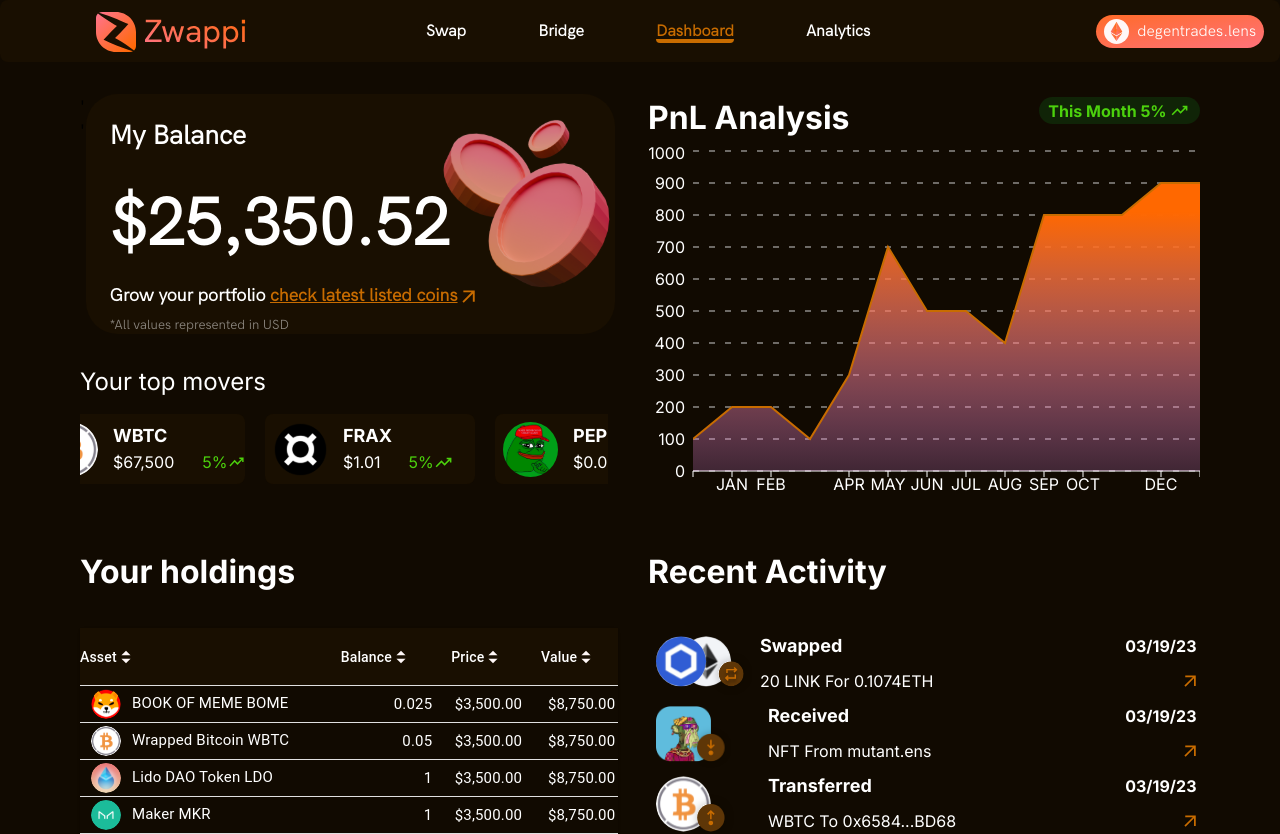
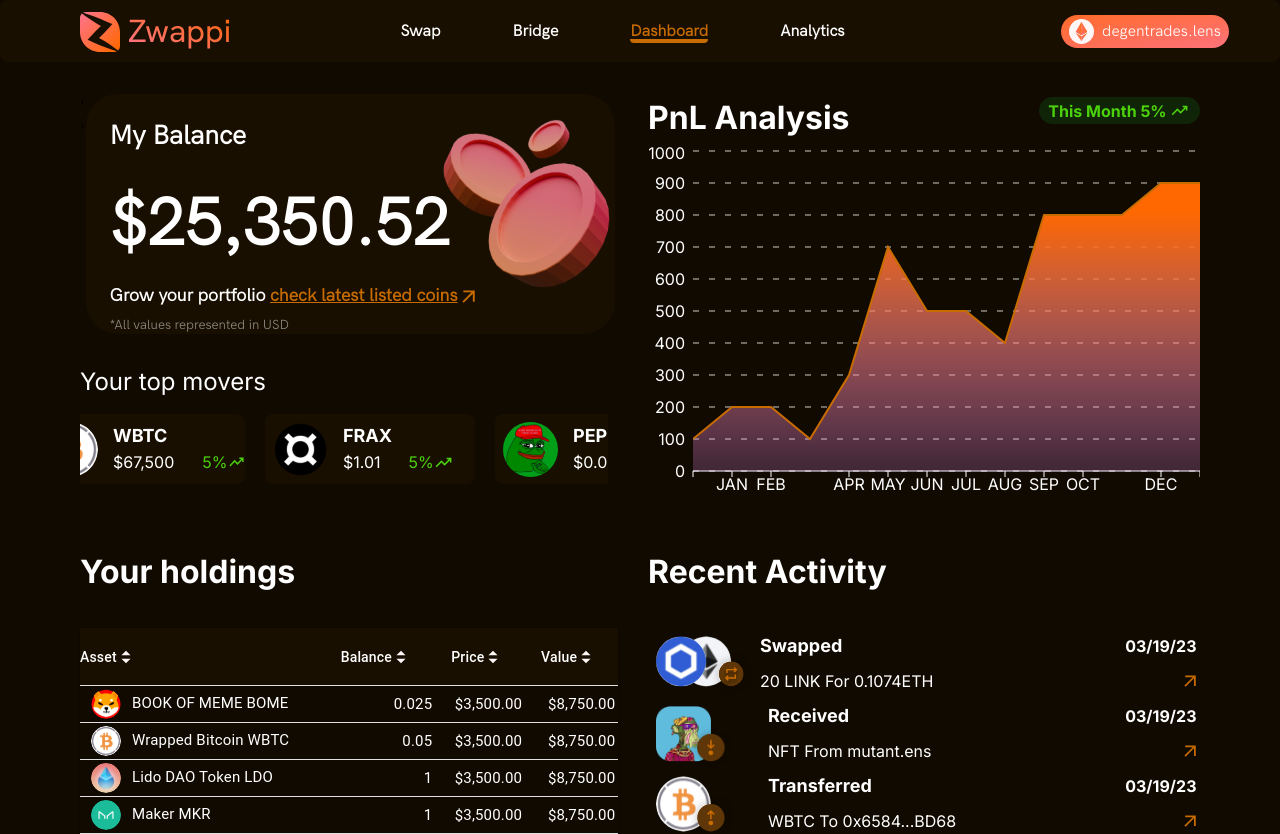
Before and after one commit to Fire-David116/trial-project-final, a Next.js app: page / in a window 1280 px wide. Shown: the top 834 px of the page. Built offline with nearby package versions, Linux system fonts and the light colour scheme.

Commit message:
updatedd

```diff
--- a/package.json
+++ b/package.json
@@ -21,6 +21,7 @@
     "npm": "^10.5.0",
     "react": "^18.2.0",
     "react-dom": "^18.2.0",
+    "react-helmet": "^6.1.0",
     "react-icons": "^5.0.1",
     "rechart": "^0.0.1",
     "recharts": "^2.12.3"
--- a/src/app/Navbar/Navbar.js
+++ b/src/app/Navbar/Navbar.js
@@ -30,7 +30,7 @@
     }, []);
     return (
         <nav class={`bg-custom-color border-gray-200 py-2.5 dark:bg-gray-900 z-50 rounded-lg ${isMobile ? "fixed top-0 left-0 right-0" : " "}`}>
-            <div class="flex flex-wrap items-center justify-between px-4 mx-auto">
+            <div class="flex flex-wrap items-center justify-between w-[96%]">
                 <p href="#" class="flex items-left">
                     <Link href="/">
                         <Image
--- a/src/app/page.js
+++ b/src/app/page.js
@@ -3,9 +3,13 @@
 import Dashboard from "./Dashboard";
 import Footer from "./Footer";
 import Nav from "./Navbar/Navbar";
+import Head from 'next/head';
 export default function Home() {
   return (
     <div className="flex flex-col h-full bg-[#110A01]">
+                  <Head>
+                <title>New Page Title</title>
+            </Head>
       <Nav />
       <div className="flex-1 bg-[#110A01]">
         <Dashboard />
```
Also changed, not shown: 1 other file (tests, documents, lock files or other folders).
